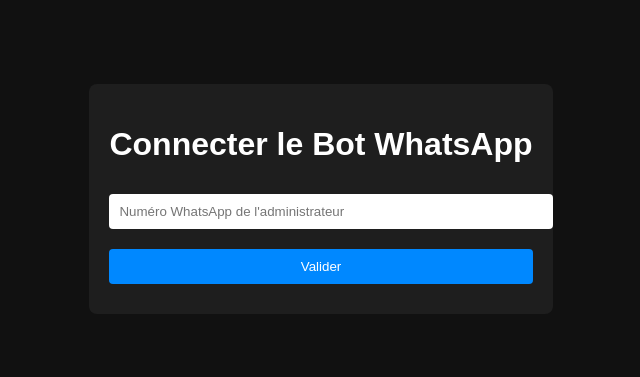
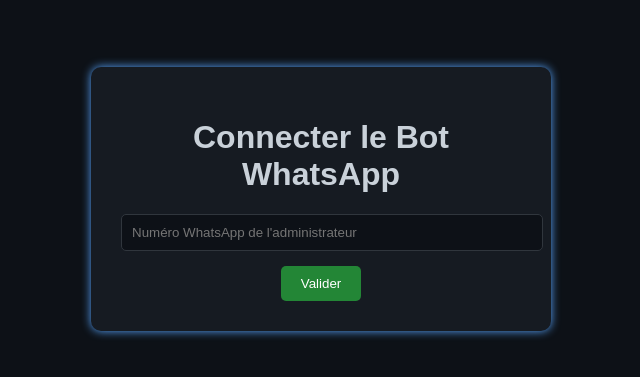
Before and after one commit to messieGojo/Messbot-v1, a website: page public/index.html in a window 1280 px wide. Shown: the part 201-578 px from the top of the page, without its empty margins (319-959 px from the left). Drawn offline with Linux system fonts and the light colour scheme.

Commit message:
Update style.css

```diff
--- a/public/style.css
+++ b/public/style.css
@@ -1,7 +1,7 @@
 body {
-  background: #111;
-  color: #fff;
-  font-family: Arial, sans-serif;
+  font-family: sans-serif;
+  background-color: #0d1117;
+  color: #c9d1d9;
   display: flex;
   justify-content: center;
   align-items: center;
@@ -10,26 +10,44 @@
 }
 
 .container {
-  background: #1e1e1e;
-  padding: 20px;
-  border-radius: 8px;
+  background: #161b22;
+  padding: 30px;
+  border-radius: 10px;
+  box-shadow: 0 0 10px #58a6ff;
   text-align: center;
+  width: 90%;
+  max-width: 400px;
 }
 
-input, button {
+input {
   padding: 10px;
-  margin: 10px 0;
   width: 100%;
+  margin-bottom: 15px;
   border: none;
-  border-radius: 4px;
+  border-radius: 5px;
+  background: #0d1117;
+  color: #fff;
+  border: 1px solid #30363d;
 }
 
 button {
-  background: #0088ff;
+  padding: 10px 20px;
+  background-color: #238636;
   color: white;
+  border: none;
+  border-radius: 5px;
   cursor: pointer;
 }
 
 button:hover {
-  background: #0070cc;
+  background-color: #2ea043;
 }
+
+#pairingCode {
+  margin: 15px 0;
+  font-size: 18px;
+  font-weight: bold;
+  background: #21262d;
+  padding: 10px;
+  border-radius: 5px;
+}
```
